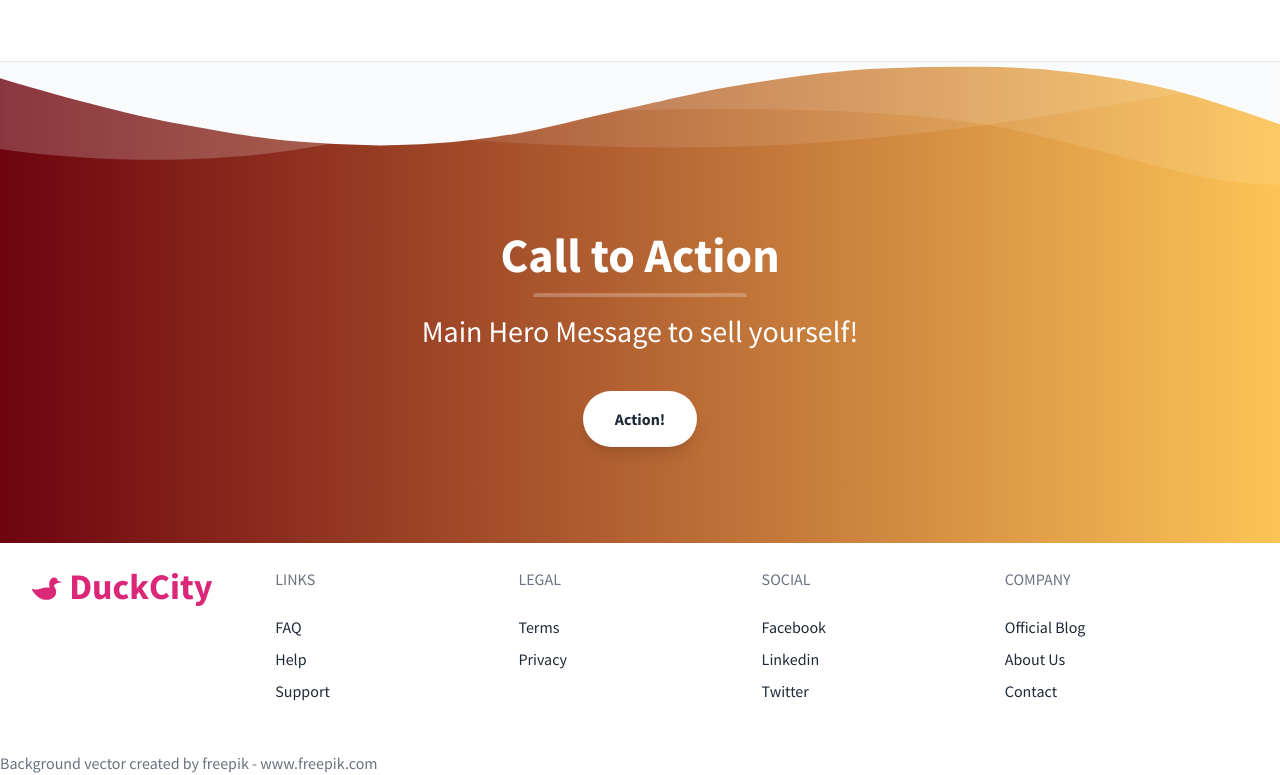
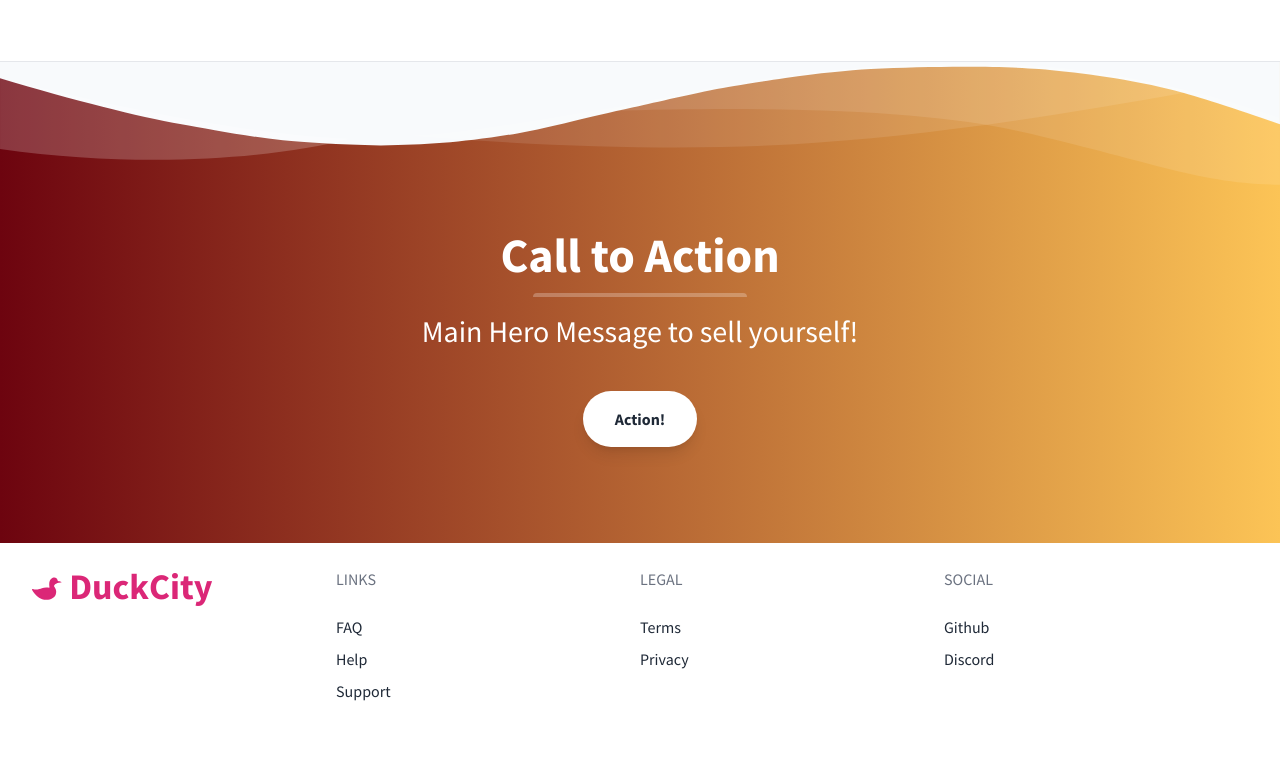
Before and after one commit to Canard-Ecarlate/Ressources, a website: page docs/index.html in a window 1280 px wide. Shown: the part 1296-2071 px from the top of the page. After the commit the page ends 2047 px from the top, so only its background shows below. Drawn offline with Linux system fonts and the light colour scheme.

Commit message:
Mise à jour des liens sur la homepage #5

```diff
--- a/docs/index.html
+++ b/docs/index.html
@@ -206,13 +206,13 @@
                 <p class="uppercase text-gray-500 md:mb-6">Links</p>
                 <ul class="list-reset mb-6">
                     <li class="mt-2 inline-block mr-2 md:block md:mr-0">
-                        <a href="#" class="no-underline hover:underline text-gray-800 hover:text-pink-500">FAQ</a>
+                        <a href="https://discord.gg/zxDmZPH6Nv" class="no-underline hover:underline text-gray-800 hover:text-pink-500">FAQ</a>
                     </li>
                     <li class="mt-2 inline-block mr-2 md:block md:mr-0">
-                        <a href="#" class="no-underline hover:underline text-gray-800 hover:text-pink-500">Help</a>
+                        <a href="https://discord.gg/zxDmZPH6Nv" class="no-underline hover:underline text-gray-800 hover:text-pink-500">Help</a>
                     </li>
                     <li class="mt-2 inline-block mr-2 md:block md:mr-0">
-                        <a href="#" class="no-underline hover:underline text-gray-800 hover:text-pink-500">Support</a>
+                        <a href="mailto:contact@canardecarlate.fr" class="no-underline hover:underline text-gray-800 hover:text-pink-500">Support</a>
                     </li>
                 </ul>
             </div>
@@ -220,10 +220,10 @@
                 <p class="uppercase text-gray-500 md:mb-6">Legal</p>
                 <ul class="list-reset mb-6">
                     <li class="mt-2 inline-block mr-2 md:block md:mr-0">
-                        <a href="#" class="no-underline hover:underline text-gray-800 hover:text-pink-500">Terms</a>
+                        <a href="https://canardecarlate.fr/termsofservice/" class="no-underline hover:underline text-gray-800 hover:text-pink-500">Terms</a>
                     </li>
                     <li class="mt-2 inline-block mr-2 md:block md:mr-0">
-                        <a href="#" class="no-underline hover:underline text-gray-800 hover:text-pink-500">Privacy</a>
+                        <a href="https://canardecarlate.fr/privacy/" class="no-underline hover:underline text-gray-800 hover:text-pink-500">Privacy</a>
                     </li>
                 </ul>
             </div>
@@ -231,35 +231,15 @@
                 <p class="uppercase text-gray-500 md:mb-6">Social</p>
                 <ul class="list-reset mb-6">
                     <li class="mt-2 inline-block mr-2 md:block md:mr-0">
-                        <a href="#" class="no-underline hover:underline text-gray-800 hover:text-pink-500">Facebook</a>
+                        <a href="https://github.com/Canard-Ecarlate/" class="no-underline hover:underline text-gray-800 hover:text-pink-500">Github</a>
                     </li>
                     <li class="mt-2 inline-block mr-2 md:block md:mr-0">
-                        <a href="#" class="no-underline hover:underline text-gray-800 hover:text-pink-500">Linkedin</a>
-                    </li>
-                    <li class="mt-2 inline-block mr-2 md:block md:mr-0">
-                        <a href="#" class="no-underline hover:underline text-gray-800 hover:text-pink-500">Twitter</a>
-                    </li>
-                </ul>
-            </div>
-            <div class="flex-1">
-                <p class="uppercase text-gray-500 md:mb-6">Company</p>
-                <ul class="list-reset mb-6">
-                    <li class="mt-2 inline-block mr-2 md:block md:mr-0">
-                        <a href="#" class="no-underline hover:underline text-gray-800 hover:text-pink-500">Official
-                            Blog</a>
-                    </li>
-                    <li class="mt-2 inline-block mr-2 md:block md:mr-0">
-                        <a href="#" class="no-underline hover:underline text-gray-800 hover:text-pink-500">About Us</a>
-                    </li>
-                    <li class="mt-2 inline-block mr-2 md:block md:mr-0">
-                        <a href="#" class="no-underline hover:underline text-gray-800 hover:text-pink-500">Contact</a>
+                        <a href="https://discord.gg/zxDmZPH6Nv" class="no-underline hover:underline text-gray-800 hover:text-pink-500">Discord</a>
                     </li>
                 </ul>
             </div>
         </div>
     </div>
-    <a href="https://www.freepik.com/free-photos-vectors/background" class="text-gray-500">Background vector created by
-        freepik - www.freepik.com</a>
 </footer>
 <!-- jQuery if you need it
 <script src="https://cdnjs.cloudflare.com/ajax/libs/jquery/3.3.1/jquery.min.js"></script>
```
